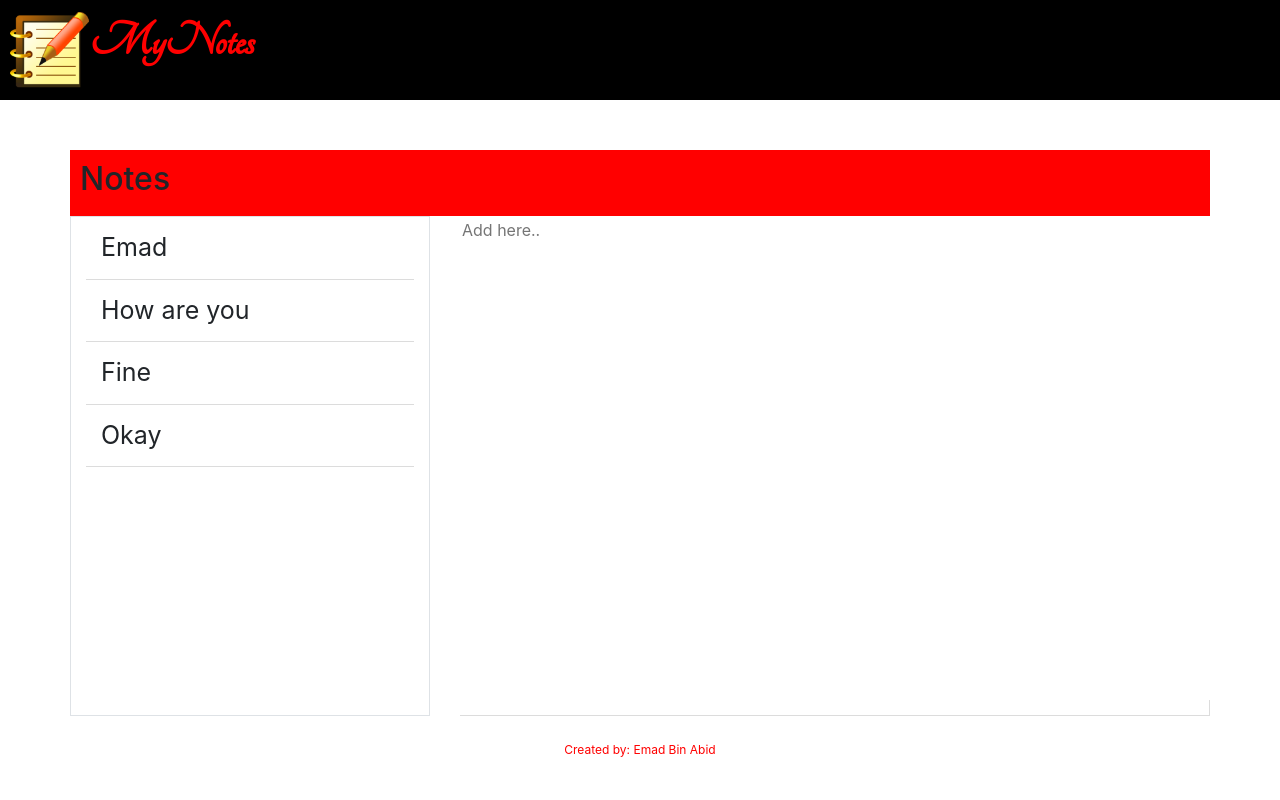
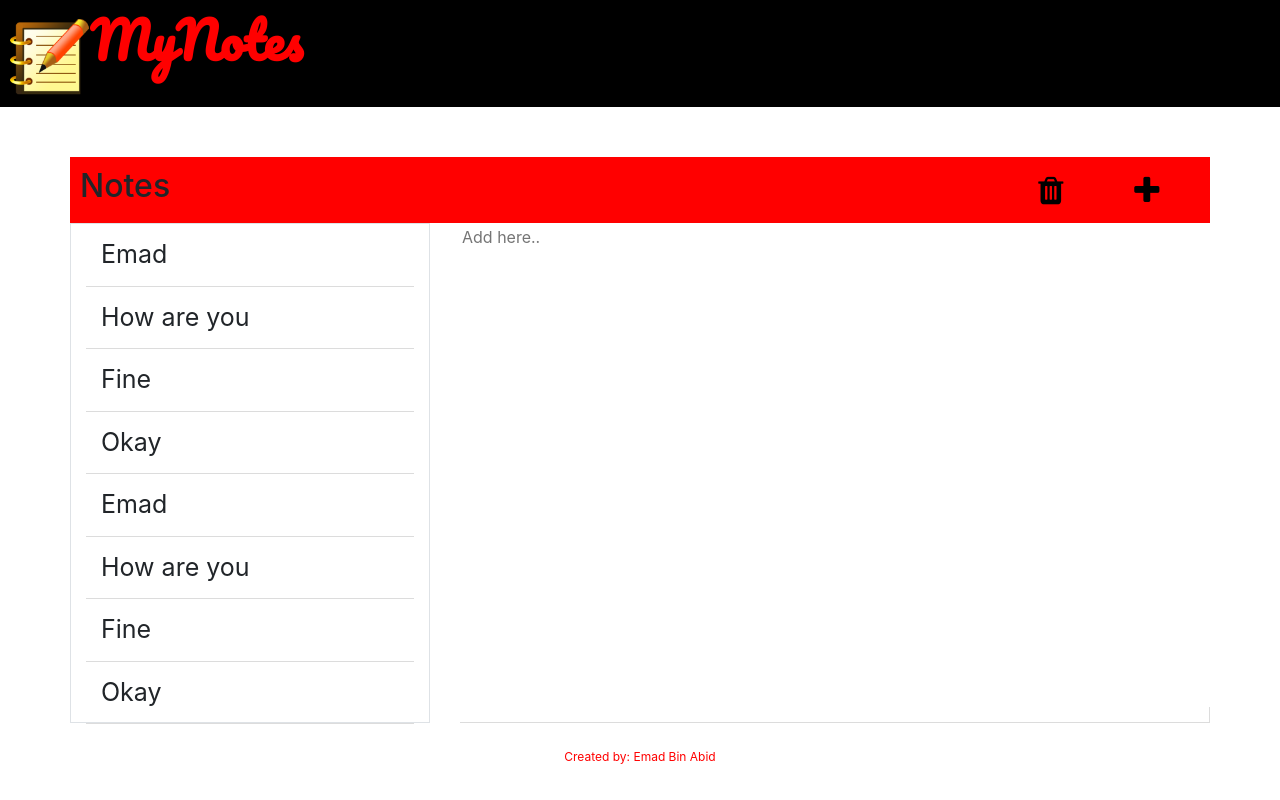
Before and after one commit to EmadBinAbid/ng-my-notes, an Angular app: page / in a window 1280 px wide. Shown: the top 800 px of the page. Built offline with nearby package versions, Linux system fonts and the light colour scheme.

Commit message:
Layout completed.

```diff
--- a/src/app/components/my-notes-app/my-notes-app.component.html
+++ b/src/app/components/my-notes-app/my-notes-app.component.html
@@ -1,5 +1,8 @@
 <div class="main-div container">
-  <div class="heading-div">
-    <h2>{{ heading }}</h2>
+  <div class="heading-div row">
+    <h2 class="col-md-10">{{ heading }}</h2>
+
+    <i class="fa fa-trash fa-2x col-md-1" style="color: black;"></i>
+    <i class="fa fa-plus fa-2x col-md-1" style="color: black;"></i>
   </div>
 </div>
--- a/src/app/components/my-notes-app/my-notes-app.component.scss
+++ b/src/app/components/my-notes-app/my-notes-app.component.scss
@@ -4,4 +4,10 @@
     background-color: red;
     padding: 10px 10px 10px 10px;
     text-align: left;
+
 }
+
+i
+{
+    margin-top: 8px;
+}
--- a/src/app/components/my-notes-header/my-notes-header.component.scss
+++ b/src/app/components/my-notes-header/my-notes-header.component.scss
@@ -20,7 +20,7 @@ img
 
 h1
 {
-    font-family: "Tangerine", serif;
+    font-family: "Pacifico", serif;
     font-weight: bold;
     font-size: 50px;
 }
--- a/src/app/components/my-notes-list/my-notes-list.component.html
+++ b/src/app/components/my-notes-list/my-notes-list.component.html
@@ -1,6 +1,15 @@
 <div class="main-div container border">
+
   <div class="list-items">
 
+    <div class="item-div">Emad</div>
+    <div class="item-div">How are you</div>
+    <div class="item-div">Fine</div>
+    <div class="item-div">Okay</div>
+    <div class="item-div">Emad</div>
+    <div class="item-div">How are you</div>
+    <div class="item-div">Fine</div>
+    <div class="item-div">Okay</div>
     <div class="item-div">Emad</div>
     <div class="item-div">How are you</div>
     <div class="item-div">Fine</div>
--- a/src/app/components/my-notes-list/my-notes-list.component.scss
+++ b/src/app/components/my-notes-list/my-notes-list.component.scss
@@ -2,6 +2,12 @@
 {
     height: 500px;
     text-align: left;
+}
+
+.list-items
+{
+    height: 500px;
+    overflow: auto;
 }
 
 .item-div
--- a/src/index.html
+++ b/src/index.html
@@ -7,7 +7,7 @@
 
   <meta name="viewport" content="width=device-width, initial-scale=1">
   <link rel="icon" type="image/x-icon" href="favicon.ico">
-  <link rel="stylesheet" href="https://fonts.googleapis.com/css?family=Tangerine">
+  <link rel="stylesheet" href="https://fonts.googleapis.com/css?family=Pacifico">
 </head>
 <body>
   <mn-root></mn-root>
```
Also changed, not shown: src/app/components/my-notes-editor/my-notes-editor.component.html (line endings or trailing spaces).
